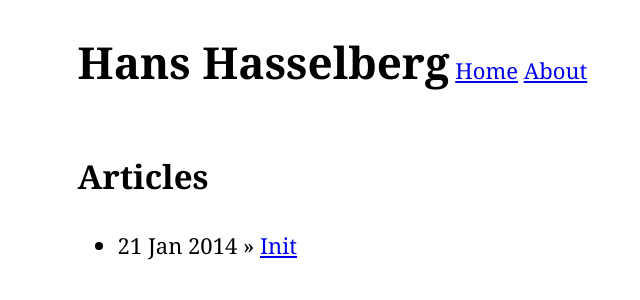
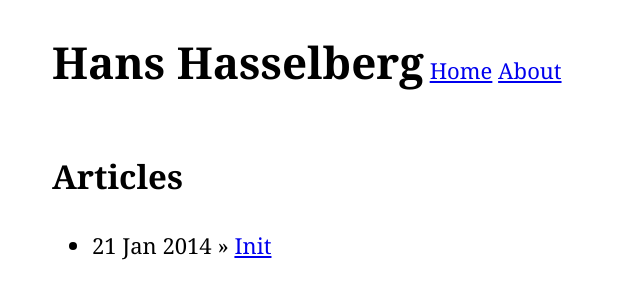
Before and after one commit to hanshasselberg/i0rek.github.io, a Jekyll site: the page built from index.html, in a window 1280 px wide. Shown: the top 300 px of the page, without its empty margins (238-878 px from the left). Built offline with Jekyll 4.4.1, drawn with Linux system fonts in a browser that asks for light colours; Markdown is read by kramdown in place of the engine named in the settings; comment, search, counter and statistics services are not loaded.

Commit message:
add padding right.

```diff
--- a/_layouts/default.html
+++ b/_layouts/default.html
@@ -14,6 +14,7 @@
         max-width: 700px;
         margin: 0 auto;
         padding-left: 4%;
+        padding-right: 4%;
         -webkit-font-smoothing: antialiased;
         text-rendering: optimizelegibility;
       }
```
